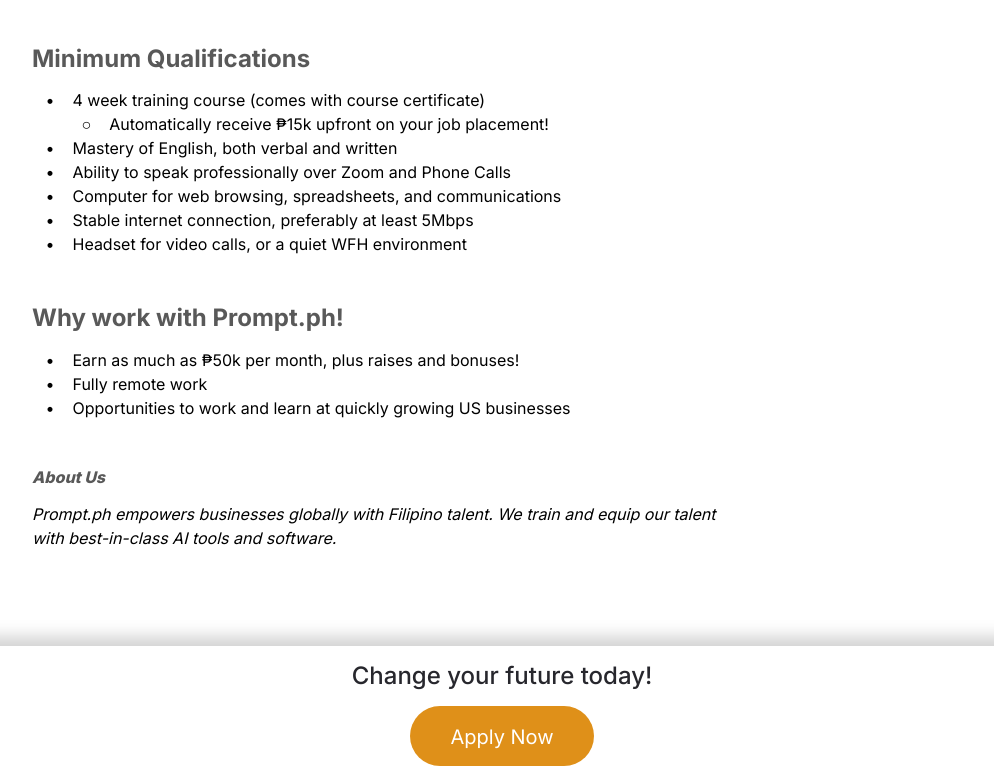
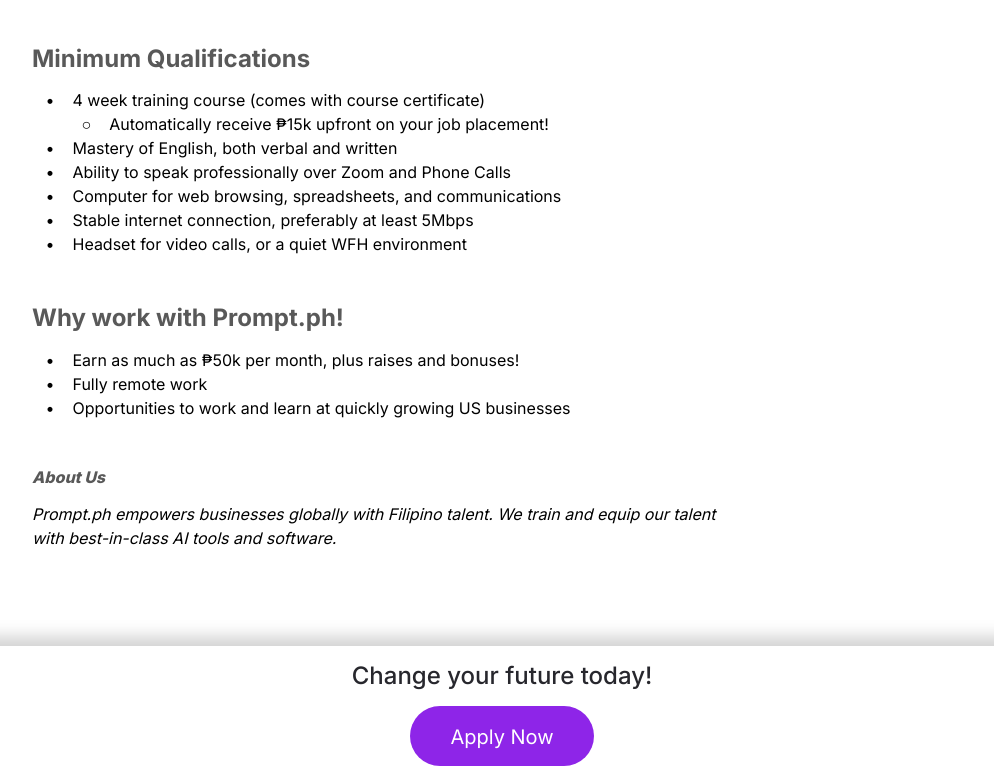
Before and after one commit to promptph/hiring, a website built with Parcel: page index.html in a window 1280 px wide. Shown: the part 617-1399 px from the top of the page, without its empty margins (138-1132 px from the left). Built offline with nearby package versions, Linux system fonts and the light colour scheme.

Commit message:
Change from orange to purple

```diff
--- a/style.css
+++ b/style.css
@@ -23,7 +23,7 @@
   --dl-size-size-xxlarge: 288px;
   --dl-size-size-maxwidth: 1328px;
   --dl-radius-radius-round: 50%;
-  --dl-color-primary-orange: #df9019ff;
+  --dl-color-primary-orange: #8E25E8;
   --dl-space-space-halfunit: 8px;
   --dl-space-space-sixunits: 96px;
   --dl-space-space-twounits: 32px;
```
